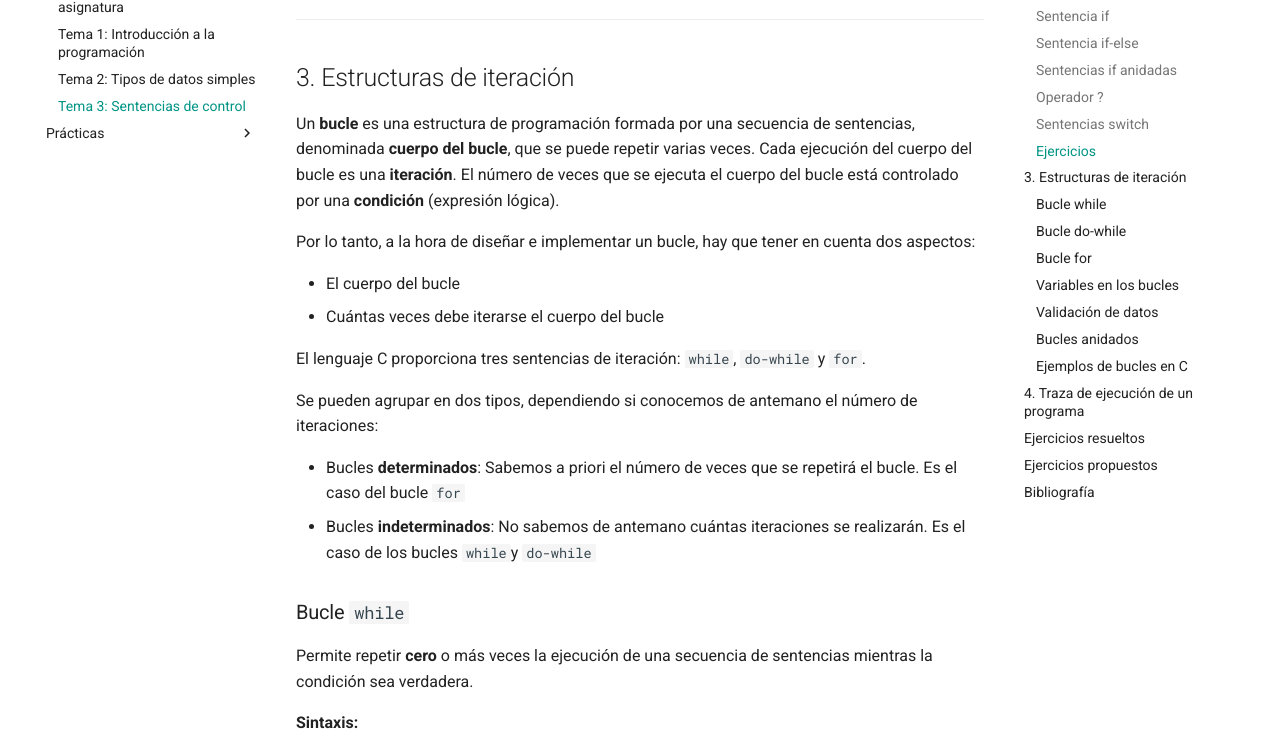
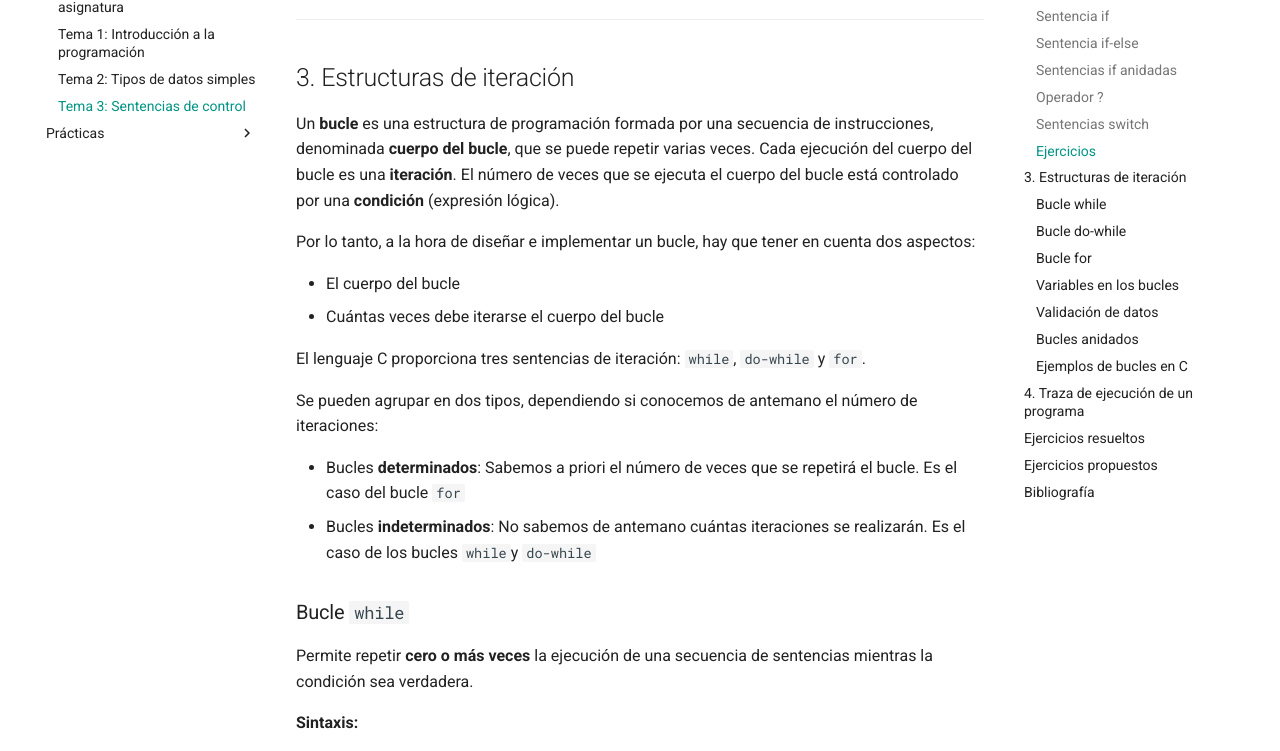
Before and after one commit to cpomares/p1-robotica, an MkDocs documentation site: the page built from docs/Teoria/tema03-sentencias-de-control/tema03-sentencias-de-control.md, in a window 1280 px wide and 1400 px high, scrolled down 11080 px. Shown: the part 146-897 px from the top of the window. Built offline with MkDocs 1.6.1 and Material for MkDocs 9.7.7, drawn with Linux system fonts in a browser that asks for light colours; some of the changed text lies outside the part shown.

Commit message:
sentencias control

```diff
--- a/docs/Teoria/tema03-sentencias-de-control/tema03-sentencias-de-control.md
+++ b/docs/Teoria/tema03-sentencias-de-control/tema03-sentencias-de-control.md
@@ -446,10 +446,9 @@
 
 ## 3. Estructuras de iteración
 
-Un **bucle** es una estructura de programación formada por una secuencia de sentencias, denominada **cuerpo del bucle**, que se puede repetir varias veces. Cada ejecución del cuerpo del bucle es una **iteración**. El número de veces que se ejecuta el cuerpo del bucle está controlado por una **condición** (expresión lógica).
+Un **bucle** es una estructura de programación formada por una secuencia de instrucciones, denominada **cuerpo del bucle**, que se puede repetir varias veces. Cada ejecución del cuerpo del bucle es una **iteración**. El número de veces que se ejecuta el cuerpo del bucle está controlado por una **condición** (expresión lógica).
 
-  Por lo tanto, a la hora de diseñar e implementar un bucle, hay
-que tener en cuenta dos aspectos:
+Por lo tanto, a la hora de diseñar e implementar un bucle, hay que tener en cuenta dos aspectos:
 
 - El cuerpo del bucle
 - Cuántas veces debe iterarse el cuerpo del bucle
@@ -463,7 +462,7 @@
 
 ### Bucle `while`
 
-Permite repetir **cero** o más veces la ejecución de una secuencia de sentencias mientras la condición sea verdadera.
+Permite repetir **cero o más veces** la ejecución de una secuencia de sentencias mientras la condición sea verdadera.
 
 **Sintaxis:**
 
@@ -510,7 +509,7 @@
 
 ### Bucle `do-while`
 
-Permite repetir **una** o más veces la ejecución de una secuencia de sentencias mientras la condición sea verdadera.
+Permite repetir **una o más veces** la ejecución de una secuencia de sentencias mientras la condición sea verdadera.
 
 **Sintaxis**:
 
```
Also changed, not shown: other parts of docs/Teoria/tema03-sentencias-de-control/tema03-sentencias-de-control.md (+2 -2 lines).
